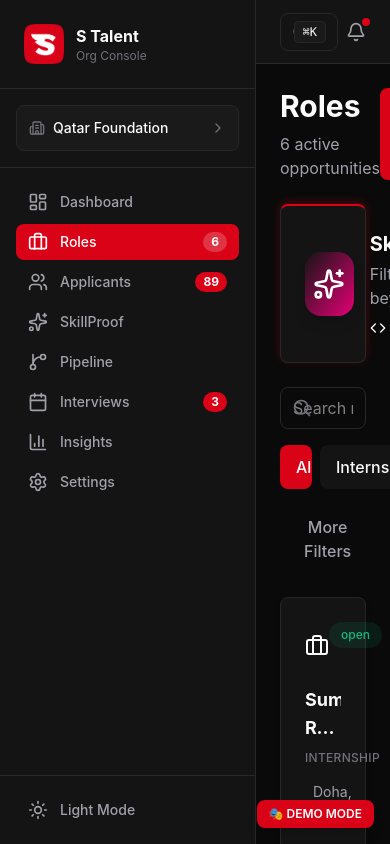
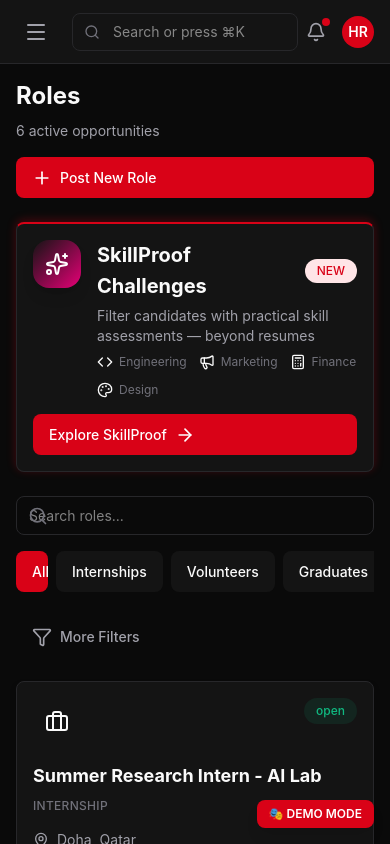
Before and after one commit to anasrustom/S-Talent, a Next.js app: page /roles in a window 390 px wide. Built offline with nearby package versions, Linux system fonts and the light colour scheme.

Commit message:
forgot last push

```diff
--- a/app/applicants/[id]/page.tsx
+++ b/app/applicants/[id]/page.tsx
@@ -44,7 +44,7 @@ export default function ApplicantDetailPage() {
 
   return (
     <MainLayout>
-      <div className="p-6 max-w-7xl mx-auto">
+      <div className="max-w-7xl mx-auto">
         {/* Back Button */}
         <motion.div
           initial={{ opacity: 0, x: -20 }}
--- a/app/applicants/page.tsx
+++ b/app/applicants/page.tsx
@@ -79,16 +79,16 @@ export default function ApplicantsPage() {
 
   return (
     <MainLayout>
-      <div className="p-6 max-w-7xl mx-auto">
+      <div className="max-w-7xl mx-auto">
         {/* Header */}
         <motion.div
           className="mb-6"
           initial={{ opacity: 0, y: -20 }}
           animate={{ opacity: 1, y: 0 }}
         >
-          <div className="flex items-center justify-between mb-4">
+          <div className="flex flex-col sm:flex-row items-start sm:items-center justify-between mb-4 gap-4">
             <div>
-              <h1 className="text-3xl font-bold text-primary mb-2">Applicants</h1>
+              <h1 className="text-2xl sm:text-3xl font-bold text-primary mb-2">Applicants</h1>
               <p className="text-secondary">{applications.length} total applications</p>
             </div>
 
--- a/app/dashboard/page.tsx
+++ b/app/dashboard/page.tsx
@@ -120,14 +120,14 @@ export default function Dashboard() {
 
   return (
     <MainLayout>
-      <div className="p-4 max-w-7xl mx-auto">
+      <div className="max-w-7xl mx-auto">
         {/* Header */}
         <motion.div
           className="mb-4"
           initial={{ opacity: 0, y: -20 }}
           animate={{ opacity: 1, y: 0 }}
         >
-          <h1 className="text-2xl font-bold text-primary mb-1">
+          <h1 className="text-xl sm:text-2xl font-bold text-primary mb-1">
             <span className="gradient-text">Dashboard</span>
           </h1>
           <p className="text-sm text-secondary">Welcome back! Here's what's happening today.</p>
--- a/app/globals.css
+++ b/app/globals.css
@@ -404,9 +404,66 @@ body {
   animation: spin 0.6s linear infinite;
 }
 
+/* Mobile Responsive Utilities */
+@media (max-width: 1024px) {
+  /* Adjust padding for tablets */
+  .container {
+    padding-left: 1rem;
+    padding-right: 1rem;
+  }
+}
+
 @media (max-width: 768px) {
-  .card { border-radius: 8px; }
-  .btn { padding: 0.625rem 1rem; }
+  .card {
+    border-radius: 8px;
+    padding: 1rem;
+  }
+  .btn {
+    padding: 0.625rem 1rem;
+    font-size: 0.875rem;
+  }
+
+  /* Mobile text sizing */
+  h1 {
+    font-size: 1.5rem !important;
+  }
+  h2 {
+    font-size: 1.25rem !important;
+  }
+  h3 {
+    font-size: 1.125rem !important;
+  }
+
+  /* Mobile spacing adjustments */
+  .space-y-6 > * + * {
+    margin-top: 1rem;
+  }
+
+  /* Mobile-friendly tables */
+  table {
+    display: block;
+    overflow-x: auto;
+    -webkit-overflow-scrolling: touch;
+  }
+}
+
+@media (max-width: 640px) {
+  /* Extra small mobile devices */
+  body {
+    font-size: 14px;
+  }
+
+  /* Ensure cards stack properly */
+  .grid {
+    grid-template-columns: 1fr !important;
+  }
+
+  /* Mobile-friendly modals */
+  .modal-content {
+    width: 95vw;
+    max-height: 90vh;
+    overflow-y: auto;
+  }
 }
 
 /* Gradient text effect for headings */
--- a/app/insights/page.tsx
+++ b/app/insights/page.tsx
@@ -22,14 +22,14 @@ const roleTypeData = [
 export default function InsightsPage() {
   return (
     <MainLayout>
-      <div className="p-6 max-w-7xl mx-auto">
+      <div className="max-w-7xl mx-auto">
         {/* Header */}
         <motion.div
           className="mb-6"
           initial={{ opacity: 0, y: -20 }}
           animate={{ opacity: 1, y: 0 }}
         >
-          <h1 className="text-3xl font-bold text-primary mb-2">Insights</h1>
+          <h1 className="text-2xl sm:text-3xl font-bold text-primary mb-2">Insights</h1>
           <p className="text-secondary">Analytics and performance metrics</p>
         </motion.div>
 
--- a/app/page.tsx
+++ b/app/page.tsx
@@ -54,7 +54,7 @@ export default function Home() {
             </div>
           </motion.div>
           <h1 className="text-3xl font-bold text-primary mb-2">
-            <span className="inline-block">Welcome to </span>
+            <span className="inline-block mr-2">Welcome to</span>
             <span className="gradient-text inline-block">S Talent</span>
           </h1>
           <p className="text-lg text-secondary">
--- a/app/pipeline/page.tsx
+++ b/app/pipeline/page.tsx
@@ -226,7 +226,7 @@ export default function PipelinePage() {
 
   return (
     <MainLayout>
-      <div className="p-6 max-w-full overflow-x-auto">
+      <div className="max-w-full overflow-x-auto">
         {/* Header */}
         <motion.div
           className="mb-6"
--- a/app/roles/[id]/page.tsx
+++ b/app/roles/[id]/page.tsx
@@ -53,7 +53,7 @@ export default function RoleDetailPage() {
 
   return (
     <MainLayout>
-      <div className="p-6 max-w-7xl mx-auto">
+      <div className="max-w-7xl mx-auto">
         {/* Back Button */}
         <Link href="/roles">
           <motion.button
--- a/app/roles/page.tsx
+++ b/app/roles/page.tsx
@@ -29,19 +29,19 @@ export default function RolesPage() {
 
   return (
     <MainLayout>
-      <div className="p-6 max-w-7xl mx-auto">
+      <div className="max-w-7xl mx-auto">
         {/* Header */}
         <motion.div
           className="mb-6"
           initial={{ opacity: 0, y: -20 }}
           animate={{ opacity: 1, y: 0 }}
         >
-          <div className="flex items-center justify-between">
+          <div className="flex flex-col sm:flex-row items-start sm:items-center justify-between gap-4">
             <div>
-              <h1 className="text-3xl font-bold text-primary mb-2">Roles</h1>
+              <h1 className="text-2xl sm:text-3xl font-bold text-primary mb-2">Roles</h1>
               <p className="text-secondary">{roles.length} active opportunities</p>
             </div>
-            <button className="btn btn-primary">
+            <button className="btn btn-primary w-full sm:w-auto">
               <Plus className="w-5 h-5" />
               Post New Role
             </button>
@@ -56,21 +56,21 @@ export default function RolesPage() {
           transition={{ delay: 0.1 }}
         >
           <Link href="/skillproof">
-            <Card hover className="p-6 bg-gradient-to-r from-snoonu-red/10 via-pink-500/10 to-purple-500/10 border-snoonu-red/30 accent-border cursor-pointer">
-              <div className="flex items-center justify-between">
-                <div className="flex items-center gap-4">
-                  <div className="w-16 h-16 bg-gradient-to-br from-snoonu-red to-pink-600 rounded-2xl flex items-center justify-center shadow-lg">
-                    <Sparkles className="w-8 h-8 text-white" />
+            <Card hover className="p-4 sm:p-6 bg-gradient-to-r from-snoonu-red/10 via-pink-500/10 to-purple-500/10 border-snoonu-red/30 accent-border cursor-pointer">
+              <div className="flex flex-col lg:flex-row items-start lg:items-center justify-between gap-4">
+                <div className="flex items-start gap-4">
+                  <div className="w-12 h-12 sm:w-16 sm:h-16 bg-gradient-to-br from-snoonu-red to-pink-600 rounded-2xl flex items-center justify-center shadow-lg flex-shrink-0">
+                    <Sparkles className="w-6 h-6 sm:w-8 sm:h-8 text-white" />
                   </div>
                   <div>
                     <div className="flex items-center gap-2 mb-1">
-                      <h2 className="text-xl font-bold text-primary">SkillProof Challenges</h2>
+                      <h2 className="text-lg sm:text-xl font-bold text-primary">SkillProof Challenges</h2>
                       <span className="badge badge-primary text-xs">NEW</span>
                     </div>
-                    <p className="text-secondary mb-2">
+                    <p className="text-secondary mb-2 text-sm sm:text-base">
                       Filter candidates with practical skill assessments — beyond resumes
                     </p>
-                    <div className="flex items-center gap-4 text-sm">
+                    <div className="flex flex-wrap items-center gap-3 sm:gap-4 text-xs sm:text-sm">
                       <div className="flex items-center gap-1.5">
                         <Code className="w-4 h-4 text-info" />
                         <span className="text-muted">Engineering</span>
@@ -90,8 +90,8 @@ export default function RolesPage() {
                     </div>
                   </div>
                 </div>
-                <div className="flex items-center gap-2">
-                  <button className="btn btn-primary">
+                <div className="flex items-center gap-2 w-full lg:w-auto">
+                  <button className="btn btn-primary w-full lg:w-auto">
                     Explore SkillProof
                     <ArrowRight className="w-5 h-5" />
                   </button>
@@ -121,7 +121,7 @@ export default function RolesPage() {
           </div>
 
           {/* Type Filter */}
-          <div className="flex gap-2">
+          <div className="flex gap-2 overflow-x-auto pb-2 sm:pb-0">
             {[
               { value: 'all', label: 'All' },
               { value: 'internship', label: 'Internships' },
--- a/app/skillproof/page.tsx
+++ b/app/skillproof/page.tsx
@@ -52,7 +52,7 @@ const skillProofCategories = [
 export default function SkillProofPage() {
   return (
     <MainLayout>
-      <div className="p-6 max-w-7xl mx-auto">
+      <div className="max-w-7xl mx-auto">
         {/* Hero Section */}
         <motion.div
           className="text-center mb-12"
--- a/components/layout/MainLayout.tsx
+++ b/components/layout/MainLayout.tsx
@@ -1,6 +1,6 @@
 'use client';
 
-import { motion } from 'framer-motion';
+import { motion, AnimatePresence } from 'framer-motion';
 import {
   LayoutDashboard,
   Briefcase,
@@ -16,12 +16,14 @@ import {
   Bell,
   ChevronRight,
   Command,
-  Sparkles
+  Sparkles,
+  Menu,
+  X
 } from 'lucide-react';
 import Link from 'next/link';
 import { usePathname } from 'next/navigation';
 import { useTheme } from '@/lib/contexts/ThemeContext';
-import { useState } from 'react';
+import { useState, useEffect } from 'react';
 
 type NavItem = {
   icon: any;
@@ -50,18 +52,51 @@ export function MainLayout({ children, currentOrg = 'Qatar Foundation' }: MainLa
   const pathname = usePathname();
   const { theme, toggleTheme } = useTheme();
   const [showCommandPalette, setShowCommandPalette] = useState(false);
+  const [isMobileMenuOpen, setIsMobileMenuOpen] = useState(false);
+
+  // Close mobile menu when route changes
+  useEffect(() => {
+    setIsMobileMenuOpen(false);
+  }, [pathname]);
+
+  // Prevent body scroll when mobile menu is open
+  useEffect(() => {
+    if (isMobileMenuOpen) {
+      document.body.style.overflow = 'hidden';
+    } else {
+      document.body.style.overflow = 'unset';
+    }
+    return () => {
+      document.body.style.overflow = 'unset';
+    };
+  }, [isMobileMenuOpen]);
 
   return (
     <div className="flex h-screen overflow-hidden relative z-10">
+      {/* Mobile Overlay */}
+      <AnimatePresence>
+        {isMobileMenuOpen && (
+          <motion.div
+            className="fixed inset-0 bg-black/50 backdrop-blur-sm z-40 lg:hidden"
+            initial={{ opacity: 0 }}
+            animate={{ opacity: 1 }}
+            exit={{ opacity: 0 }}
+            onClick={() => setIsMobileMenuOpen(false)}
+          />
+        )}
+      </AnimatePresence>
+
       {/* Sidebar */}
+      <AnimatePresence>
         <motion.aside
-        className="w-64 bg-secondary border-r border-default flex flex-col"
-        initial={{ x: -256 }}
-        animate={{ x: 0 }}
-        transition={{ duration: 0.3 }}
+          className={`fixed lg:static inset-y-0 left-0 z-50 w-64 bg-secondary border-r border-default flex flex-col ${
+            isMobileMenuOpen ? 'translate-x-0' : '-translate-x-full lg:translate-x-0'
+          } transition-transform duration-300 ease-in-out lg:transition-none`}
+          initial={false}
         >
         {/* Logo */}
         <div className="p-6 border-b border-default">
+          <div className="flex items-center justify-between">
             <div className="flex items-center gap-3">
               <div className="w-10 h-10 flex items-center justify-center">
                 <img src="/snoonu_logo.png" alt="Snoonu" className="w-10 h-10 object-contain" />
@@ -70,6 +105,14 @@ export function MainLayout({ children, currentOrg = 'Qatar Foundation' }: MainLa
                 <h1 className="text-base font-bold text-primary">S Talent</h1>
                 <p className="text-xs text-muted">Org Console</p>
               </div>
+            </div>
+            {/* Close button for mobile */}
+            <button
+              onClick={() => setIsMobileMenuOpen(false)}
+              className="lg:hidden p-2 hover:bg-tertiary rounded-lg transition-colors"
+            >
+              <X className="w-5 h-5 text-secondary" />
+            </button>
           </div>
         </div>
 
@@ -141,18 +184,27 @@ export function MainLayout({ children, currentOrg = 'Qatar Foundation' }: MainLa
           </button>
         </div>
         </motion.aside>
+      </AnimatePresence>
 
       {/* Main Content */}
       <div className="flex-1 flex flex-col overflow-hidden">
         {/* Top Bar */}
         <motion.header
-          className="h-16 bg-card border-b border-default flex items-center justify-between px-6"
+          className="h-16 bg-card border-b border-default flex items-center justify-between px-4 lg:px-6"
           initial={{ y: -64 }}
           animate={{ y: 0 }}
           transition={{ duration: 0.3 }}
         >
+          {/* Mobile Menu Button */}
+          <button
+            onClick={() => setIsMobileMenuOpen(true)}
+            className="lg:hidden p-2 hover:bg-secondary rounded-lg transition-colors"
+          >
+            <Menu className="w-6 h-6 text-secondary" />
+          </button>
+
           {/* Search */}
-          <div className="flex-1 max-w-xl">
+          <div className="flex-1 max-w-xl ml-4 lg:ml-0">
             <div className="relative">
               <Search className="absolute left-3 top-1/2 -translate-y-1/2 w-4 h-4 text-muted" />
               <input
@@ -161,14 +213,14 @@ export function MainLayout({ children, currentOrg = 'Qatar Foundation' }: MainLa
                 className="w-full pl-10 pr-4 py-2 bg-secondary border border-default rounded-lg text-sm text-primary placeholder:text-muted focus:outline-none focus:border-snoonu-red focus:ring-2 focus:ring-snoonu-red/20"
                 onFocus={() => setShowCommandPalette(true)}
               />
-              <kbd className="absolute right-3 top-1/2 -translate-y-1/2 px-2 py-0.5 text-xs bg-tertiary border border-default rounded">
+              <kbd className="hidden sm:block absolute right-3 top-1/2 -translate-y-1/2 px-2 py-0.5 text-xs bg-tertiary border border-default rounded">
                 ⌘K
               </kbd>
             </div>
           </div>
 
           {/* Actions */}
-          <div className="flex items-center gap-4">
+          <div className="flex items-center gap-2 lg:gap-4">
             {/* Notifications */}
             <button className="relative p-2 hover:bg-secondary rounded-lg transition-colors">
               <Bell className="w-5 h-5 text-secondary" />
@@ -176,20 +228,25 @@ export function MainLayout({ children, currentOrg = 'Qatar Foundation' }: MainLa
             </button>
 
             {/* User */}
-            <div className="flex items-center gap-3 px-3 py-1.5 hover:bg-secondary rounded-lg transition-colors cursor-pointer">
+            <div className="hidden sm:flex items-center gap-3 px-3 py-1.5 hover:bg-secondary rounded-lg transition-colors cursor-pointer">
               <div className="w-8 h-8 bg-snoonu-red rounded-full flex items-center justify-center">
                 <span className="text-white text-sm font-semibold">HR</span>
               </div>
-              <div className="text-left">
+              <div className="text-left hidden md:block">
                 <p className="text-sm font-medium text-primary">HR Admin</p>
                 <p className="text-xs text-muted">Recruiter</p>
               </div>
+            </div>
+
+            {/* Mobile User Icon */}
+            <div className="sm:hidden w-8 h-8 bg-snoonu-red rounded-full flex items-center justify-center">
+              <span className="text-white text-sm font-semibold">HR</span>
             </div>
           </div>
         </motion.header>
 
         {/* Page Content */}
-        <main className="flex-1 overflow-auto bg-primary">
+        <main className="flex-1 overflow-auto bg-primary p-4 lg:p-6">
           {children}
         </main>
       </div>
```
Also changed, not shown: app/interviews/page.tsx (+6 -5 lines). Lines whose indentation alone changed are shown as unchanged.
